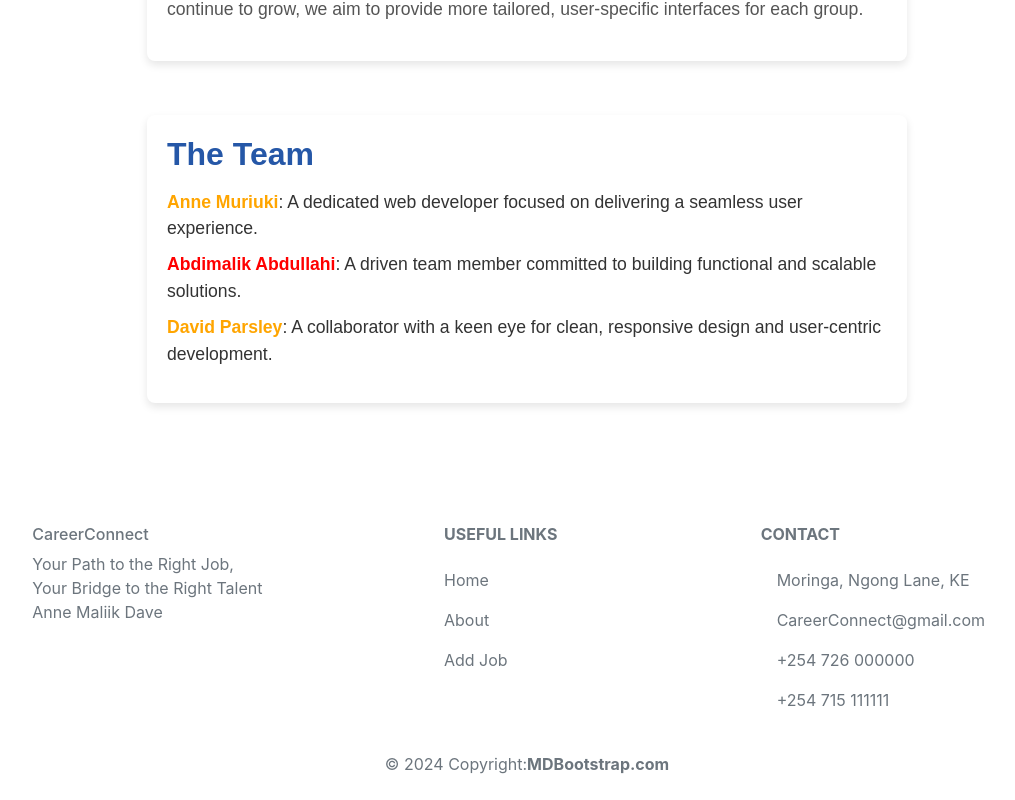
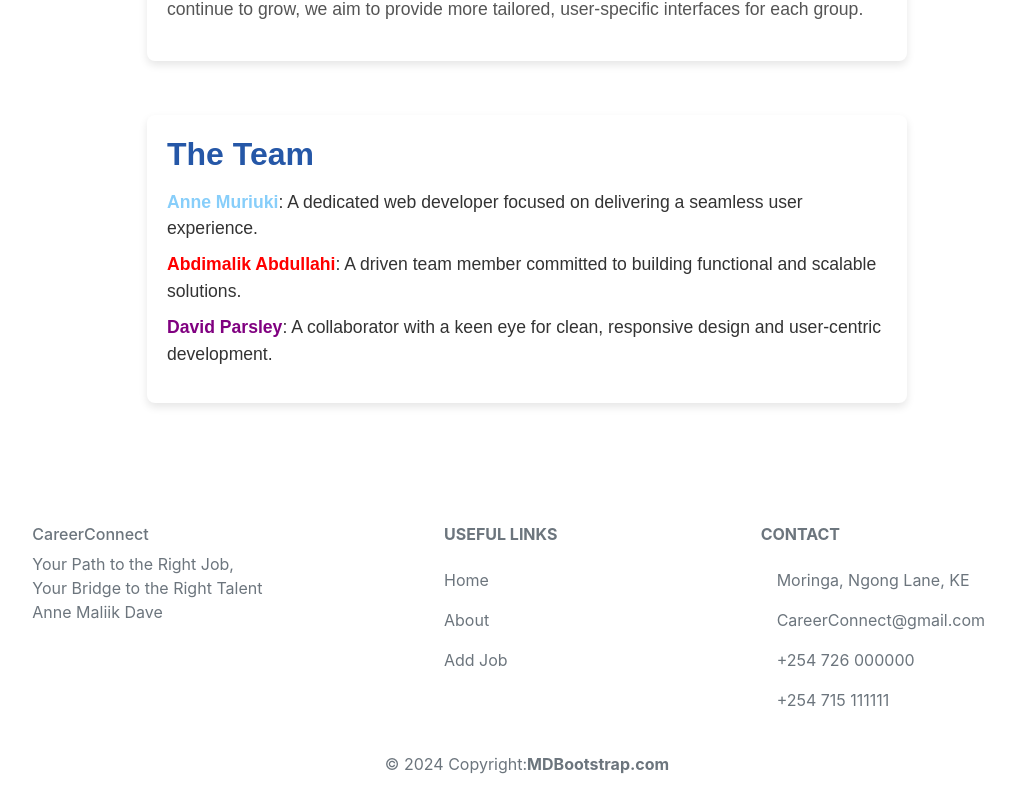
Before and after one commit to DavidParsley/Phase-2-Project-CareerConnect, a React (Create React App) app: page /about in a window 1280 px wide. Shown: the part 1232-2032 px from the top of the page, without its empty margins (113-1128 px from the left). Built offline with nearby package versions, Linux system fonts and the light colour scheme; data requests are answered from the project's data file.

Commit message:
edits the color names

```diff
--- a/src/pages/About.jsx
+++ b/src/pages/About.jsx
@@ -59,13 +59,13 @@ export default function About() {
         <h2 className="section-title">The Team</h2>
         <ul className="team-list">
           <li className="team-member">
-            <strong className="member-name" style={{color:'orange'}}>Anne Muriuki</strong>: A dedicated web developer focused on delivering a seamless user experience.
+            <strong className="member-name" style={{color:'lightskyblue'}}>Anne Muriuki</strong>: A dedicated web developer focused on delivering a seamless user experience.
           </li>
           <li className="team-member">
             <strong className="member-name"  style={{color:'red'}}>Abdimalik Abdullahi</strong>: A driven team member committed to building functional and scalable solutions.
           </li>
           <li className="team-member">
-            <strong className="member-name"  style={{color:'orange'}}>David Parsley</strong>: A collaborator with a keen eye for clean, responsive design and user-centric development.
+            <strong className="member-name"  style={{color:'purple'}}>David Parsley</strong>: A collaborator with a keen eye for clean, responsive design and user-centric development.
           </li>
         </ul>
       </section>
```
